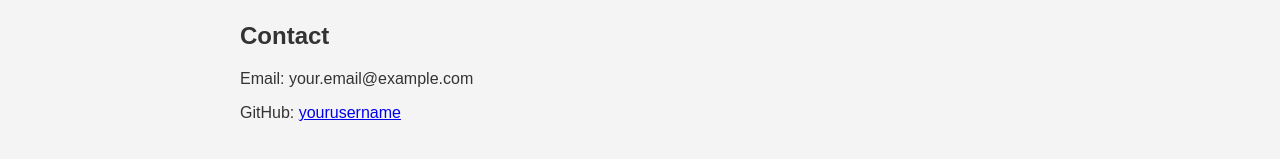
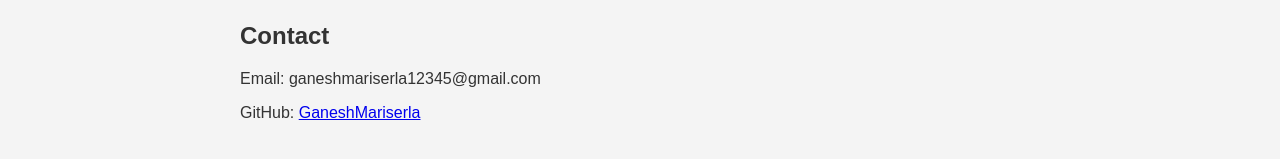
Before and after one commit to GaneshMariserla/portofolio, a plain HTML site: page index.html in a window 1280 px wide. Shown: the part 609-768 px from the top of the page. Drawn offline with Linux system fonts and the light colour scheme.

Commit message:
Update index.html

```diff
--- a/index.html
+++ b/index.html
@@ -3,7 +3,7 @@
 <head>
   <meta charset="UTF-8" />
   <meta name="viewport" content="width=device-width, initial-scale=1.0"/>
-  <title>Your Name | Web Developer</title>
+  <title>GaneshMariserla | Web Developer</title>
   <style>
     body {
       font-family: Arial, sans-serif;
@@ -64,8 +64,8 @@
 
     <section>
       <h2>Contact</h2>
-      <p>Email: your.email@example.com</p>
-      <p>GitHub: <a href="https://github.com/yourusername" target="_blank">yourusername</a></p>
+      <p>Email: ganeshmariserla12345@gmail.com</p>
+      <p>GitHub: <a href="https://github.com/yourusername" target="_blank">GaneshMariserla</a></p>
     </section>
   </main>
 
```
